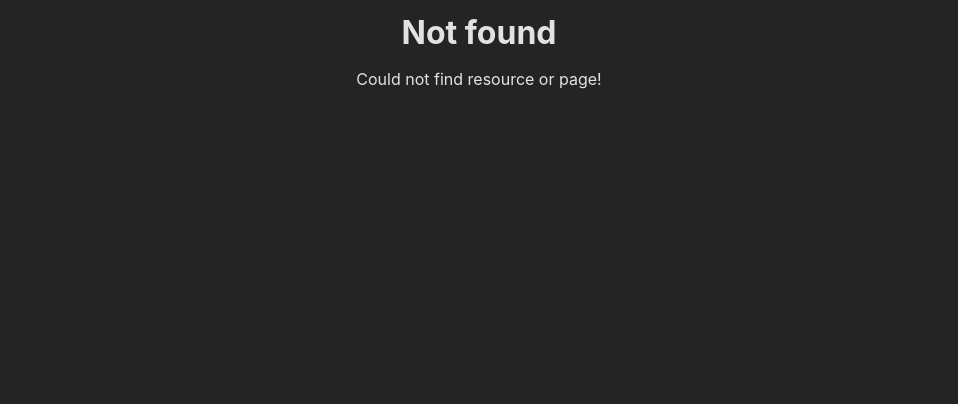
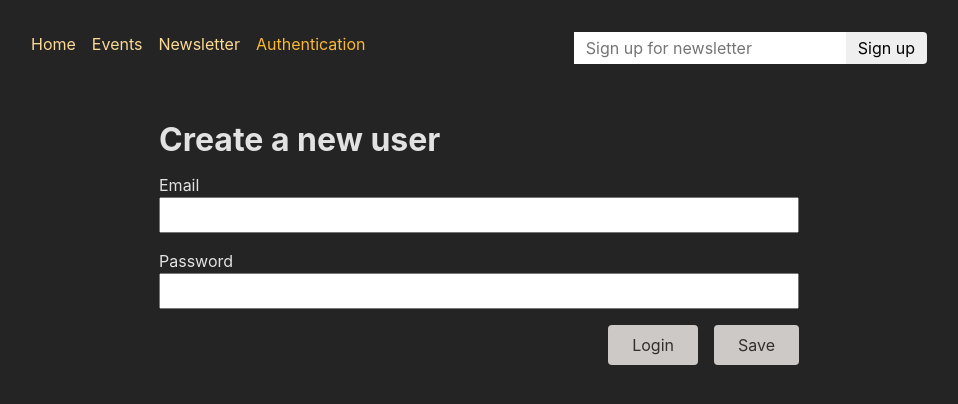
Before and after one commit to danushkapathirana/event-scheduler-app, a React (Create React App) app: page /auth in a window 1280 px wide. Before the commit this address had no page. Shown: the top 404 px of the page, without its empty margins (161-1119 px from the left). Built offline with nearby package versions, Linux system fonts and the light colour scheme.

Commit message:
develop auth component and configure route

```diff
--- a/src/App.js
+++ b/src/App.js
@@ -11,6 +11,7 @@
 import Error from "./pages/Error";
 import { eventAction } from "./components/EventForm";
 import Newsletter, { newsletterAction } from "./pages/Newsletter";
+import Authentication from "./pages/Authentication";
 
 const App = () => {
   const routes = createBrowserRouter([
@@ -38,6 +39,7 @@
             {path: "new", element: <NewEvent />, action: eventAction},
           ]
         },
+        {path: "auth", element: <Authentication />},
         {path: "newsletter", element: <Newsletter />, action: newsletterAction}
       ]
     }
--- /dev/null
+++ b/src/components/AuthForm.js
@@ -0,0 +1,34 @@
+import React, { useState } from "react";
+import { Form } from "react-router-dom";
+
+import classes from "./AuthForm.module.css"
+
+const AuthForm = () => {
+    const [isLogin, setIsLogin] = useState()
+
+    const switchAuthHandler = () => {
+        setIsLogin((isCurrentlyLogin) => !isCurrentlyLogin)
+    }
+
+    return(
+        <Form method="post" className={classes.form}>
+            <h1>{isLogin ? "Login" : "Create a new user"}</h1>
+            <p>
+                <label htmlFor="email">Email</label>
+                <input id="email" type="email" name="email" required />
+            </p>
+            <p>
+                <label htmlFor="password">Password</label>
+                <input id="password" type="password" name="password" required />
+            </p>
+            <div className={classes.actions}>
+                <button onClick={switchAuthHandler} type="button">
+                    {isLogin ? "Create a new user" : "Login"}
+                </button>
+                <button>Save</button>
+            </div>
+        </Form>
+    )
+}
+
+export default AuthForm
--- /dev/null
+++ b/src/components/AuthForm.module.css
@@ -0,0 +1,48 @@
+.form {
+    max-width: 40rem;
+    margin: 2rem auto;
+}
+
+.form label,
+.form input,
+.form textarea {
+    display: block;
+    width: 100%;
+}
+
+.form input,
+.form textarea {
+    font: inherit;
+    padding: 0.25rem;
+}
+
+.actions {
+    display: flex;
+    gap: 1rem;
+    justify-content: flex-end;
+    align-items: center;
+}
+
+.actions button {
+    font: inherit;
+    cursor: pointer;
+    padding: 0.5rem 1.5rem;
+    border-radius: 4px;
+    background-color: var(--color-gray-300);
+    color: var(--color-gray-800);
+    border: none;
+}
+
+.actions a {
+    text-decoration: none;
+    background-color: transparent;
+    color: var(--color-gray-300);
+}
+
+.actions button:hover {
+    background-color: var(--color-primary-300);
+}
+
+.actions a:hover {
+    background-color: var(--color-gray-800);
+}
--- a/src/components/MainNavigation.js
+++ b/src/components/MainNavigation.js
@@ -19,6 +19,9 @@
                     <li>
                         <NavLink to="/newsletter" className={({ isActive }) => isActive ? classes.active : undefined }>Newsletter</NavLink>
                     </li>
+                    <li>
+                        <NavLink to="/auth" className={({ isActive }) => isActive ? classes.active : undefined }>Authentication</NavLink>
+                    </li>
                 </ul>
             </nav>
             <NewsletterSignup />
--- /dev/null
+++ b/src/pages/Authentication.js
@@ -0,0 +1,11 @@
+import React from "react";
+
+import AuthForm from "../components/AuthForm";
+
+const Authentication = () => {
+    return(
+        <AuthForm />
+    )
+}
+
+export default Authentication
```
